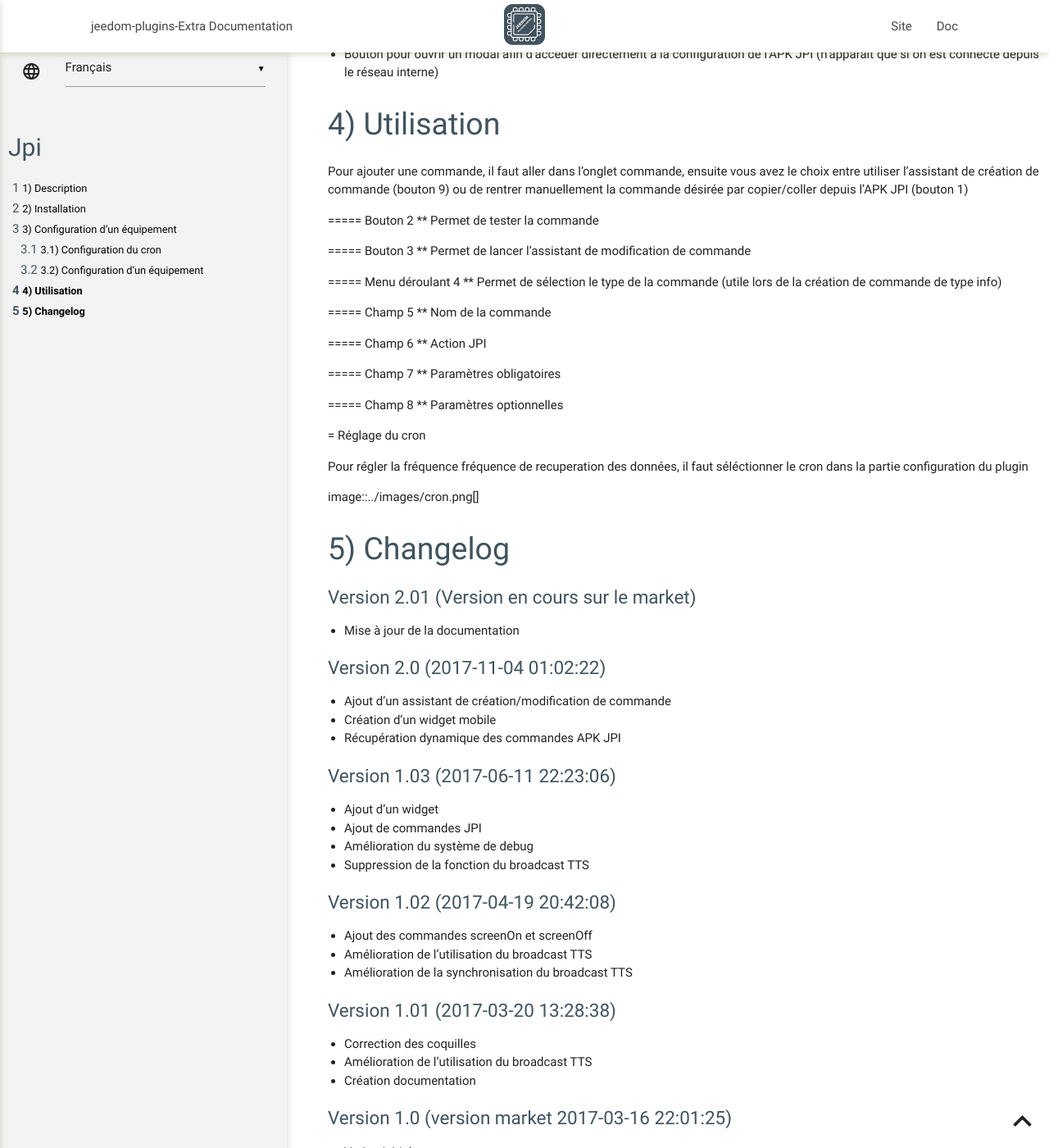
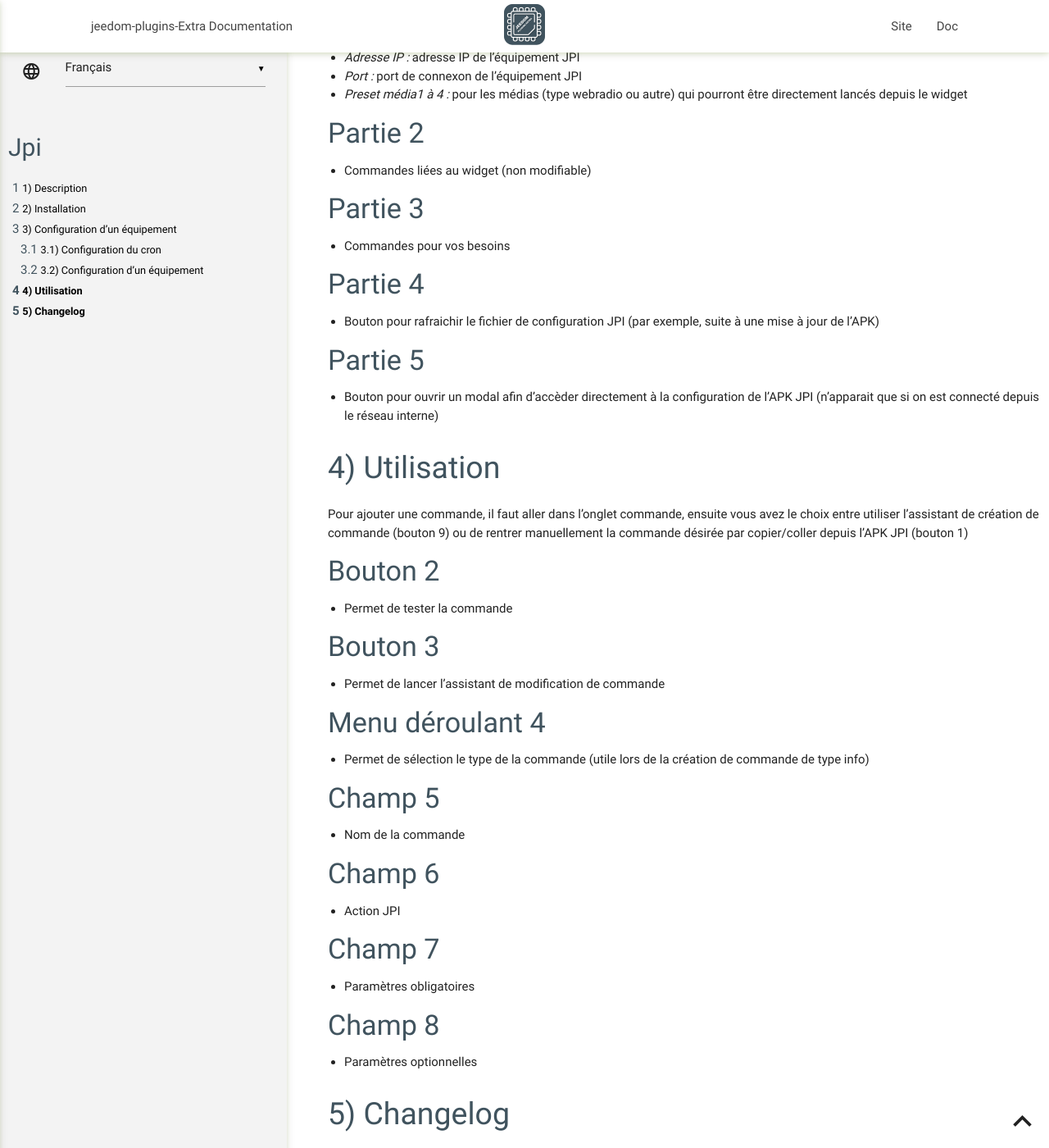
Before and after one commit to NextDom/plugin-jpi, a Jekyll site: the page built from docs/fr_FR/index.md, in a window 1280 px wide and 1400 px high, scrolled down 2145 px. Shown: the whole window at 82% size. Built offline with Jekyll 4.4.1, drawn with Linux system fonts in a browser that asks for light colours; our own code applies the rules of GitHub Pages for plain Markdown files; some of the changed text lies outside the part shown.

Commit message:
update doc

```diff
--- a/docs/fr_FR/index.md
+++ b/docs/fr_FR/index.md
@@ -55,32 +58,26 @@
 ===
 Pour ajouter une commande, il faut aller dans l'onglet commande, ensuite vous avez le choix entre utiliser l'assistant de création de commande (bouton 9) ou de rentrer manuellement la commande désirée par copier/coller depuis l'APK JPI (bouton 1)
 
-===== Bouton 2
-** Permet de tester la commande
+#### Bouton 2
+- Permet de tester la commande
 
-===== Bouton 3
-** Permet de lancer l'assistant de modification de commande
+#### Bouton 3
+- Permet de lancer l'assistant de modification de commande
 
-===== Menu déroulant 4
-** Permet de sélection le type de la commande (utile lors de la création de commande de type info)
+#### Menu déroulant 4
+- Permet de sélection le type de la commande (utile lors de la création de commande de type info)
 
-===== Champ 5
-** Nom de la commande
+#### Champ 5
+- Nom de la commande
 
-===== Champ 6
-** Action JPI
+#### Champ 6
+- Action JPI
 
-===== Champ 7
-** Paramètres obligatoires
+#### Champ 7
+- Paramètres obligatoires
 
-===== Champ 8
-** Paramètres optionnelles
-
-= Réglage du cron
-
-Pour régler la fréquence fréquence de recuperation des données, il faut séléctionner le cron dans la partie configuration du plugin
-
-image::../images/cron.png[]
+#### Champ 8
+- Paramètres optionnelles
 
 
 Changelog
```
Also changed, not shown: other parts of docs/fr_FR/index.md (+3 -0 lines).
